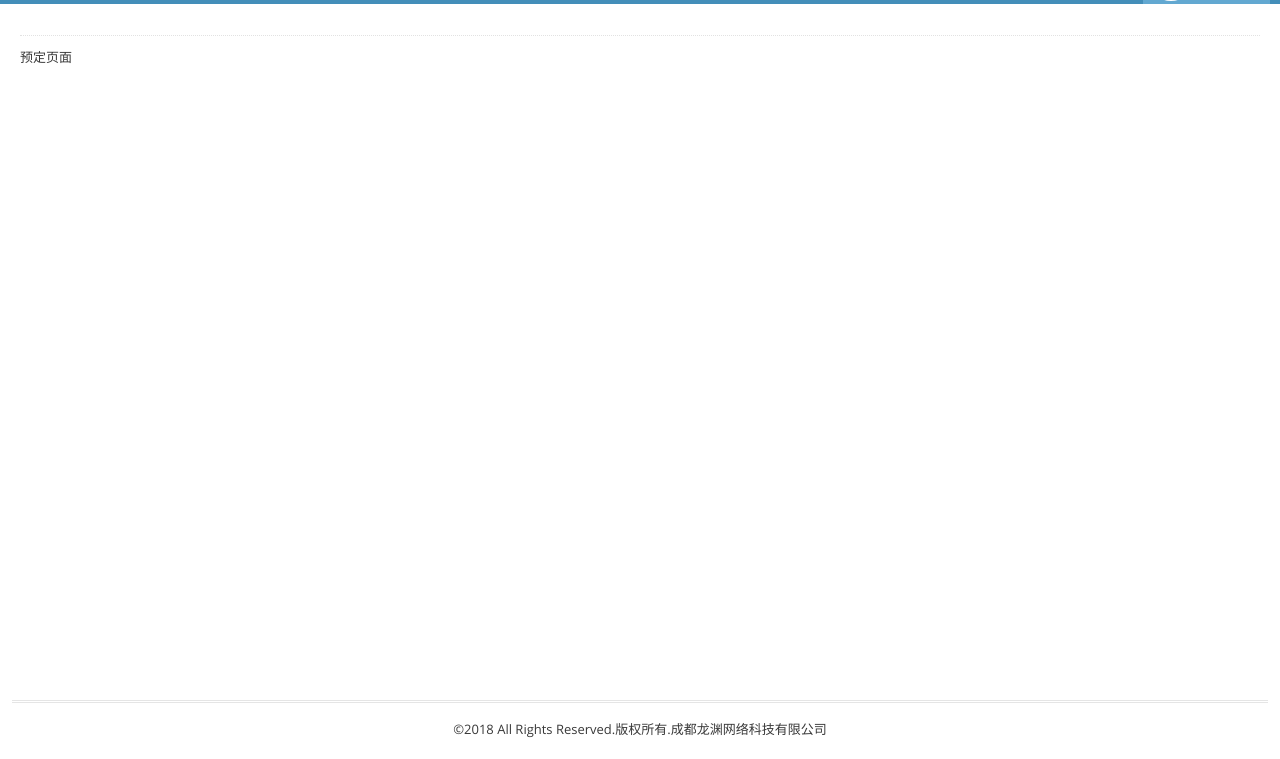
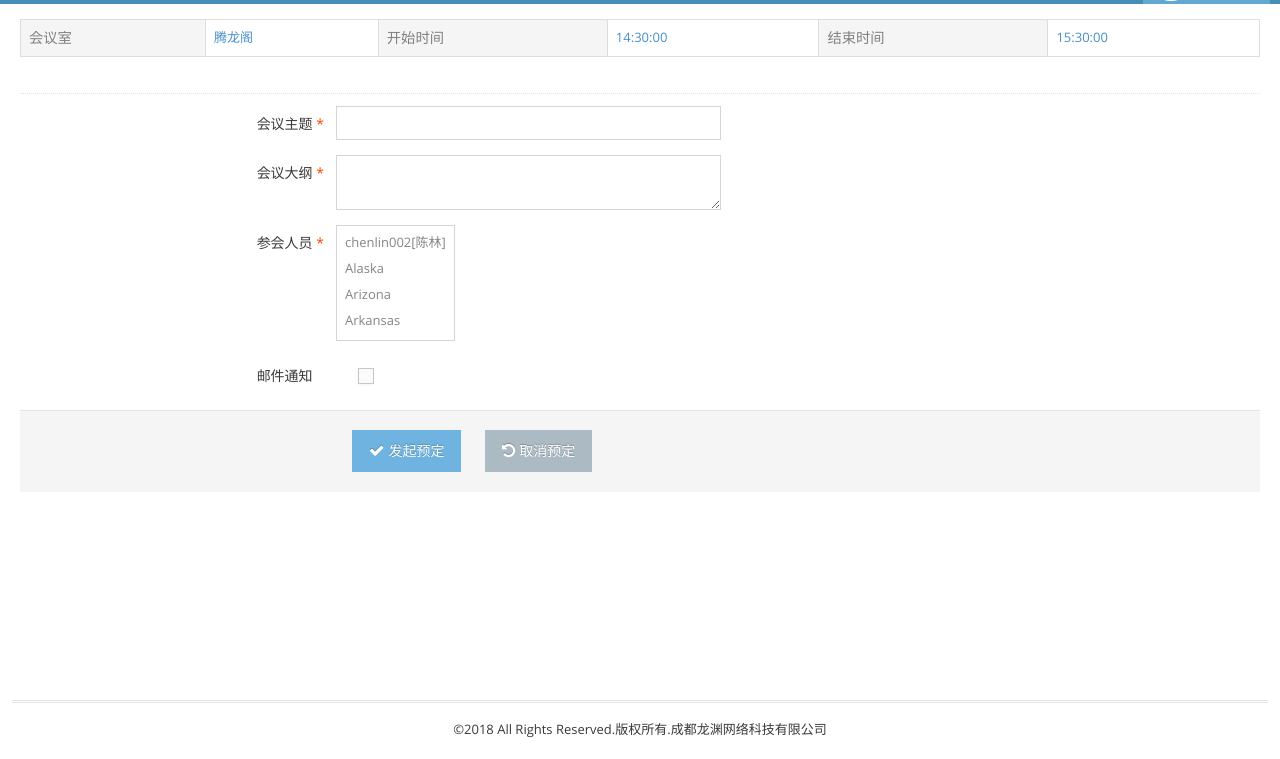
Before and after one commit to LynnChen1989/BookMeeting, a Django app: page /book/ in a window 1280 px wide. Shown: the part 41-800 px from the top of the page. Run offline with Django 3.2, Linux system fonts and the light colour scheme; data that the repository does not hold is empty; some libraries are stand-ins or nearby versions.

Commit message:
增加了预定页面

```diff
--- a/config/urls.py
+++ b/config/urls.py
@@ -31,5 +31,5 @@ urlpatterns += [
 # for rest_framework
 urlpatterns += [
     url(r'^api/', include('rest_framework.urls', namespace='rest_framework')),
-    url(r'^api/bookmeeting/', include('bookmeeting.api.urls', namespace='bookmeeting'))
+    url(r'^api/bookmeeting/', include('bookmeeting.urls', namespace='bookmeeting'))
 ]
--- a/templates/base.html
+++ b/templates/base.html
@@ -54,7 +54,7 @@
 <div class="main-container ace-save-state" id="main-container">
     <div class="main-content">
         <div class="main-content-inner">
-            <div class="page-content" id="page-content">
+            <div class="page-content" id="book-page-content">
                 <div class="page-header">
                     {% block header %}
                     {% endblock %}
--- a/templates/book.html
+++ b/templates/book.html
@@ -1,7 +1,109 @@
 {% extends 'base.html' %}
+
+{% block header %}
+    <div>
+        <table class="table table-bordered">
+            <tr>
+                <td style="background-color: whitesmoke; color: grey"><span class="bigger-110">会议室</span></td>
+                <td><span class="blue bigger-105">腾龙阁</span></td>
+                <td style="background-color: whitesmoke; color: grey"><span class="bigger-110">开始时间</span></td>
+                <td><span class="blue bigger-105">14:30:00</span></td>
+                <td style="background-color: whitesmoke; color: grey"><span class="bigger-110">结束时间</span></td>
+                <td><span class="blue bigger-105">15:30:00</span></td>
+            </tr>
+        </table>
+    </div>
+{% endblock %}
+
 {% block page_content %}
-   预定页面
+    <div class="row">
+        <div class="col-xs-12">
+            <!-- PAGE CONTENT BEGINS -->
+            <form class="form-horizontal" role="form">
+                <div class="form-group">
+                    <label class="col-sm-3 control-label no-padding-right" for="form-field-1"> 会议主题
+                        <span style="color: orangered">*</span>
+                    </label>
+                    <div class="col-sm-9">
+                        <input type="text" id="form-field-1" placeholder="" class="col-xs-10 col-sm-5"/>
+                    </div>
+                </div>
+                <div class="form-group">
+                    <label class="col-sm-3 control-label no-padding-right" for="form-field-1"> 会议大纲
+                        <span style="color: orangered">*</span>
+                    </label>
+                    <div class="col-sm-9">
+                        <textarea class="col-xs-10 col-sm-5" id="form-field-8" placeholder=""></textarea>
+                    </div>
+                </div>
+                <div class="form-group">
+                    <label class="control-label col-xs-12 col-sm-3 no-padding-right"> 参会人员
+                        <span style="color: orangered">*</span>
+                    </label>
+                    <div class="col-xs-12 col-sm-9">
+                        <select multiple="" id="state" name="state" class="select2"
+                                data-placeholder="Click to Choose...">
+                            <option value="AL">chenlin002[陈林]</option>
+                            <option value="AK">Alaska</option>
+                            <option value="AZ">Arizona</option>
+                            <option value="AR">Arkansas</option>
+                            <option value="CA">California</option>
+                            <option value="CO">Colorado</option>
+                            <option value="CT">Connecticut</option>
+                            <option value="DE">Delaware</option>
+                            <option value="FL">Florida</option>
+                        </select>
+                    </div>
+                </div>
+
+                <div class="form-group">
+                    <label class="col-sm-3 control-label no-padding-right" for="form-field-1"> 邮件通知
+                        <span style="color: white">*</span>
+                    </label>
+                    <div class="col-sm-9">
+                        <div class="checkbox col-xs-12 col-sm-9">
+                            <label>
+                                <input name="col-xs-12 col-sm-9 form-field-checkbox" type="checkbox" class="ace">
+                                <span class="lbl"></span>
+                            </label>
+                        </div>
+                    </div>
+                </div>
+
+                <div class="clearfix form-actions">
+                    <div class="col-md-offset-3 col-md-9">
+                        <button class="btn btn-info" type="button">
+                            <i class="ace-icon fa fa-check bigger-110"></i>发起预定
+                        </button>
+
+                        &nbsp; &nbsp; &nbsp;
+                        <button class="btn" type="reset">
+                            <i class="ace-icon fa fa-undo bigger-110"></i>取消预定
+                        </button>
+                    </div>
+                </div>
+            </form>
+        </div>
+    </div>
+
 {% endblock %}
 
 {% block external_script %}
+    <script>
+        var getUrlParameter = function getUrlParameter(sParam) {
+            var sPageURL = decodeURIComponent(window.location.search.substring(1)),
+                sURLVariables = sPageURL.split('&'),
+                sParameterName,
+                i;
+            for (i = 0; i < sURLVariables.length; i++) {
+                sParameterName = sURLVariables[i].split('=');
+                if (sParameterName[0] === sParam) {
+                    return sParameterName[1] === undefined ? true : sParameterName[1];
+                }
+            }
+        };
+
+        var meetingRoomName = getUrlParameter('meetingroom');
+        console.log(meetingRoomName, 'xxxx')
+    </script>
 {% endblock %}
```
Also changed, not shown: templates/bookmeeting.html (+50 -35 lines), bookmeeting/urls.py (renamed from bookmeeting/api/urls.py).
